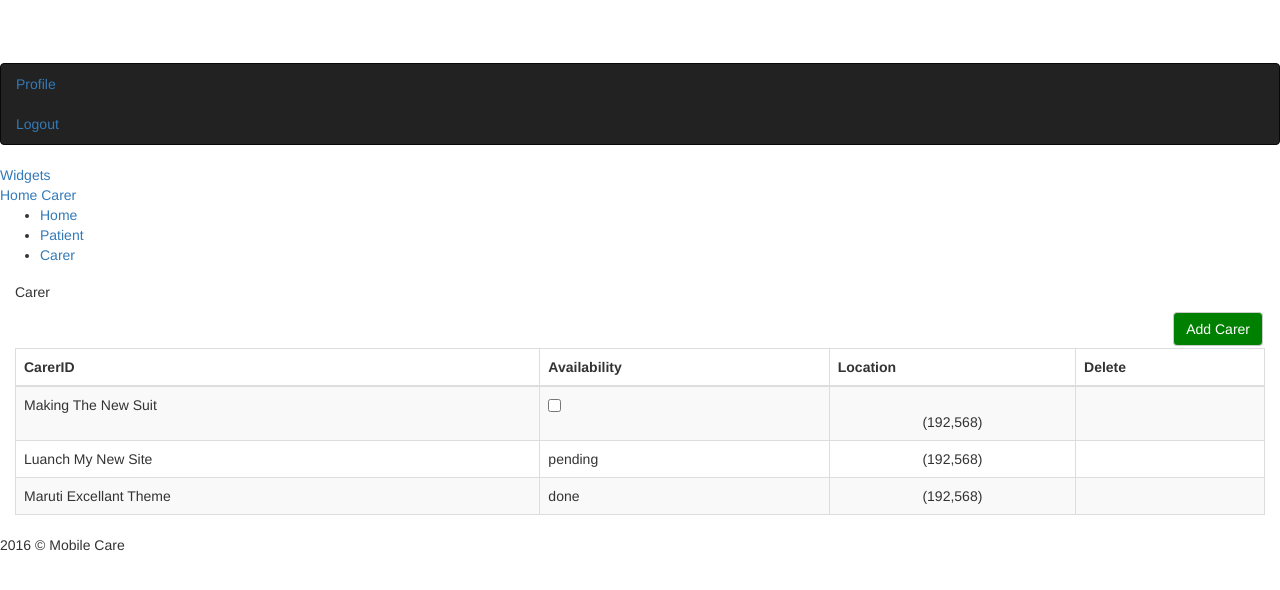
After one commit to ryanwongsa/WebsiteFallDetect, a PHP site: page /carers.php in a window 1280 px wide; the page is wider, and only the part inside the window is pictured. The commit adds this page. Shown: the top 590 px of that part. Run offline with PHP 8.4, Linux system fonts and the light colour scheme; a stand-in replaces the project's code that opens the database connection; some libraries are stand-ins or nearby versions.

Commit message:
included carer php page

```diff
--- a/public/addcarer.html
+++ b/public/addcarer.html
@@ -14,7 +14,7 @@
 
 <!--Header-part-->
 <div id="header">
-  <h1><a href="dashboard.html">Maruti Admin</a></h1>
+  <h1><a href="dashboard.html">Mobile Care</a></h1>
 </div>
 <!--close-Header-part-->
 
--- /dev/null
+++ b/public/carers.php
@@ -0,0 +1,123 @@
+<!DOCTYPE html>
+<html lang="en">
+
+<head>
+		<title>Mobile Care</title><meta charset="UTF-8" />
+        <meta name="viewport" content="width=device-width, initial-scale=1.0" />
+		<link rel="stylesheet" href="css/bootstrap.min.css" />
+		<link rel="stylesheet" href="css/bootstrap-responsive.min.css" />
+		<link rel="stylesheet" href="css/maruti-style.css" />
+		<link rel="stylesheet" href="css/maruti-media.css" class="skin-color" />
+        <link rel="stylesheet" type="text/css" href="css/style.css" />
+
+	</head>
+	<body>
+
+
+<!--Header-part-->
+<div id="header">
+	<h2 style="color:white;position:relative;left:100px">Mobile Care</h2>
+</div>
+<!--close-Header-part-->
+
+
+<!--top-Header-menu-->
+<div id="user-nav" class="navbar navbar-inverse"><ul class="nav">
+    <li class="" ><a title="" href="#"><i class="icon icon-user"></i> <span class="text">Profile</span></a></li>
+    <li class=""><a title="" href="login.html"><i class="icon icon-share-alt"></i> <span class="text">Logout</span></a></li>
+  </ul>
+</div>
+<!--close-top-Header-menu-->
+
+
+	<div id="sidebar">
+
+			<a href="#" class="visible-phone"><i class="icon icon-inbox"></i> Widgets</a>
+		</div>
+
+
+		<div id="content">
+			<div id="content-header">
+			<div id="breadcrumb">
+				<a href="#" title="Go to Home" class="tip-bottom"><i class="icon-home"></i> Home</a>
+				<a href="#" class="current">Carer</a>
+			</div>
+
+			</div>
+    <div  class="quick-actions_homepage">
+    	<ul class="quick-actions">
+          <li> <a href="index.php"> <i class="icon-home"></i> Home </a> </li>
+          <li> <a href="patients.html"> <i class="icon-client"></i> Patient </a> </li>
+          <li> <a href="carers.php"> <i class="icon-people"></i> Carer </a> </li>
+
+    	</ul>
+  	</div>
+
+			<div class="container-fluid">
+
+
+				<div class="row-fluid">
+					<div class="span12">
+					  <div class="accordion" id="collapse-group"></div>
+					</div>
+
+				</div>
+                <div class="row-fluid">
+				<div class="span12">
+
+						<div class="widget-box">
+							<div class="widget-title">
+								<span class="icon"><i class="icon-time"></i></span>
+								<h5>Carer</h5>
+								<a href="addcarer.html" class="btn btn-default" style="margin:2px;float:right;background-color:green;color:white">Add Carer</a>
+
+							</div>
+							<div class="widget-content nopadding">
+								<table class="table table-striped table-bordered">
+                                        <thead>
+                                            <tr>
+                                                <th>CarerID</th>
+                                                <th>Availability</th>
+                                                <th>Location</th>
+                                                <th>Delete</th>
+                                            </tr>
+                                        </thead>
+                                        <tbody>
+                                            <tr>
+                                                <td class="taskDesc"><i class="icon-info-sign"></i> Making The New Suit</td>
+                                                <td class="taskStatus">			<input type="checkbox" id="checkbox_c1" class="chk_4" /><label for="checkbox_c1"></label></td>
+                                                <td Style="text-align:center;padding-top:25px">(192,568)</td>
+                                                <td class="taskOptions"> <a href="#" class="tip-top" data-original-title="Delete"><i class="icon-remove" style="margin-top:20px"></i></a></td>
+                                            </tr>
+                                            <tr>
+                                                <td class="taskDesc"><i class="icon-plus-sign"></i> Luanch My New Site</td>
+                                                <td class="taskStatus"><span class="pending">pending</span></td>
+                                                <td Style="text-align:center">(192,568)</td>
+                                                <td class="taskOptions"> <a href="#" class="tip-top" data-original-title="Delete"><i class="icon-remove"></i></a></td>
+                                            </tr>
+                                            <tr>
+                                                <td class="taskDesc"><i class="icon-ok-sign"></i> Maruti Excellant Theme</td>
+                                                <td class="taskStatus"><span class="done">done</span></td>
+                                                <td Style="text-align:center">(192,568)</td>
+                                                <td class="taskOptions"> <a href="#" class="tip-top" data-original-title="Delete"><i class="icon-remove"></i></a></td>
+                                            </tr>
+                                        </tbody>
+                                    </table>
+							</div>
+						</div>
+				</div>
+				 </div>
+			</div>
+		</div>
+		<div class="row-fluid">
+		      <div id="footer" class="span12"> 2016 &copy; Mobile Care </div>
+		    </div>
+
+
+            <script src="js/jquery.min.js"></script>
+            <script src="js/jquery.ui.custom.js"></script>
+            <script src="js/bootstrap.min.js"></script>
+            <script src="js/maruti.js"></script>
+	</body>
+
+</html>
```
Also changed, not shown: public/display_map.php (line endings or trailing spaces).
